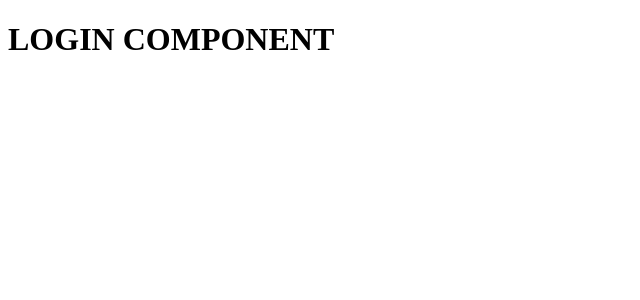
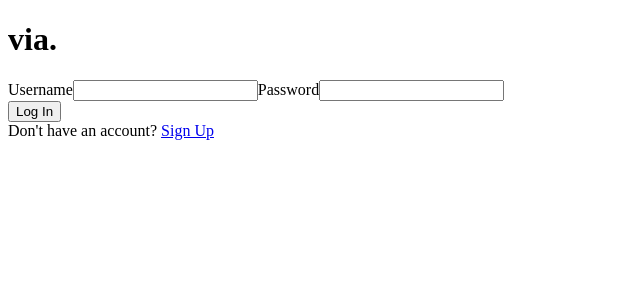
Before and after one commit to gabriellerodarte/via, a React (Create React App) app in the folder client/: page /login in a window 1280 px wide. Shown: the top 300 px of the page, without its empty margins (0-640 px from the left). Built offline with nearby package versions, Linux system fonts and the light colour scheme; no server answers.

Commit message:
add login functionality and global state update

```diff
--- a/client/src/components/Login.js
+++ b/client/src/components/Login.js
@@ -1,9 +1,69 @@
+import { useContext } from "react"
+import { NavLink, useNavigate } from "react-router-dom";
+import { Formik, Form, Field, ErrorMessage } from 'formik';
+import * as Yup from 'yup';
+import { UserContext } from "../context/UserContext"
+
+function Login() {
+    const { loginUser } = useContext(UserContext)
+    const navigate = useNavigate()
+
+    const LoginSchema = Yup.object().shape({
+        username: Yup.string().required("Username required"),
+        password: Yup.string().required("Password required")
+    })
+
+    const initialValues = {
+        username: "",
+        password: ""
+    }
 
 
-function Login() {
+    return (
+        <div>
+            <h1>via.</h1>
+            <Formik
+                initialValues={initialValues}
+                validationSchema={LoginSchema}
+                onSubmit={async (values, { setSubmitting, setErrors }) => {
+                    try {
+                        const result = await loginUser(values)
+                        if (result.success) {
+                            console.log("Login successful!")
+                            navigate("/")
+                        } else {
+                            setErrors({ general: result.error})
+                        }
+                    } catch (err) {
+                        setErrors({ general: err.message })
+                    } finally {
+                        setSubmitting(false)
+                    }
+                }}
+            >
+                {({ errors }) => (
+                    <Form>
+                        <label htmlFor="username">Username</label>
+                        <Field name="username" type="text"/>
+                        <ErrorMessage name="username" component="div" className="error"/>
 
-    return (
-        <h1>LOGIN COMPONENT</h1>
+                        <label htmlFor="password">Password</label>
+                        <Field name="password" type="password"/>
+                        <ErrorMessage name="password" component="div" className="error"/>
+
+                        {errors.general && <div className="error">{errors.general}</div>}
+
+                        <div>
+                            <button type="submit">Log In</button>
+                        </div>
+                    </Form>
+                )}
+
+            </Formik>
+            <div>
+                Don't have an account? {" "} <NavLink to="/signup">Sign Up</NavLink>
+            </div>
+        </div>
     )
 }
 
--- a/client/src/components/Signup.js
+++ b/client/src/components/Signup.js
@@ -1,7 +1,7 @@
+import { useContext } from "react";
 import { NavLink, useNavigate } from "react-router-dom"
 import { Formik, Form, Field, ErrorMessage } from 'formik';
 import * as Yup from 'yup';
-import { useContext } from "react";
 import { UserContext } from "../context/UserContext";
 
 function Signup() {
@@ -24,7 +24,7 @@ function Signup() {
 
     return (
         <div>
-            <h1>via.</h1>
+            <h1 onClick={() => navigate("/")}>via.</h1>
             <h3>Sign up to start browsing places<br/>and plan your next trip.</h3>
 
             <Formik
--- a/client/src/context/UserContext.js
+++ b/client/src/context/UserContext.js
@@ -60,6 +60,31 @@ function UserProvider({ children }) {
         }
     }
 
+    const loginUser = async (values) => {
+        try {
+            const r = await fetch(`/login`, {
+                method: 'POST',
+                headers: {
+                    'Content-Type': 'application/json'
+                },
+                body: JSON.stringify(values)
+            })
+            if (r.ok) {
+                const data = await r.json()
+                setUser({
+                    id: data.id,
+                    username: data.username
+                })
+                setUserTrips(data.trips)
+            } else {
+                const errorData = await r.json()
+                return { success: false, error: errorData.error}
+            }
+        } catch (err) {
+            return { success: false, error: "An unexpected error occured during login."}
+        }
+    }
+
     const logoutUser = async () => {
         try {
             const r = await fetch(`/logout`, {
@@ -80,7 +105,7 @@ function UserProvider({ children }) {
     }
 
     return (
-        <UserContext.Provider value={{ user, userTrips, loading, signupUser, logoutUser }}>
+        <UserContext.Provider value={{ user, userTrips, loading, signupUser, loginUser, logoutUser }}>
             {children}
         </UserContext.Provider>
     )
```
